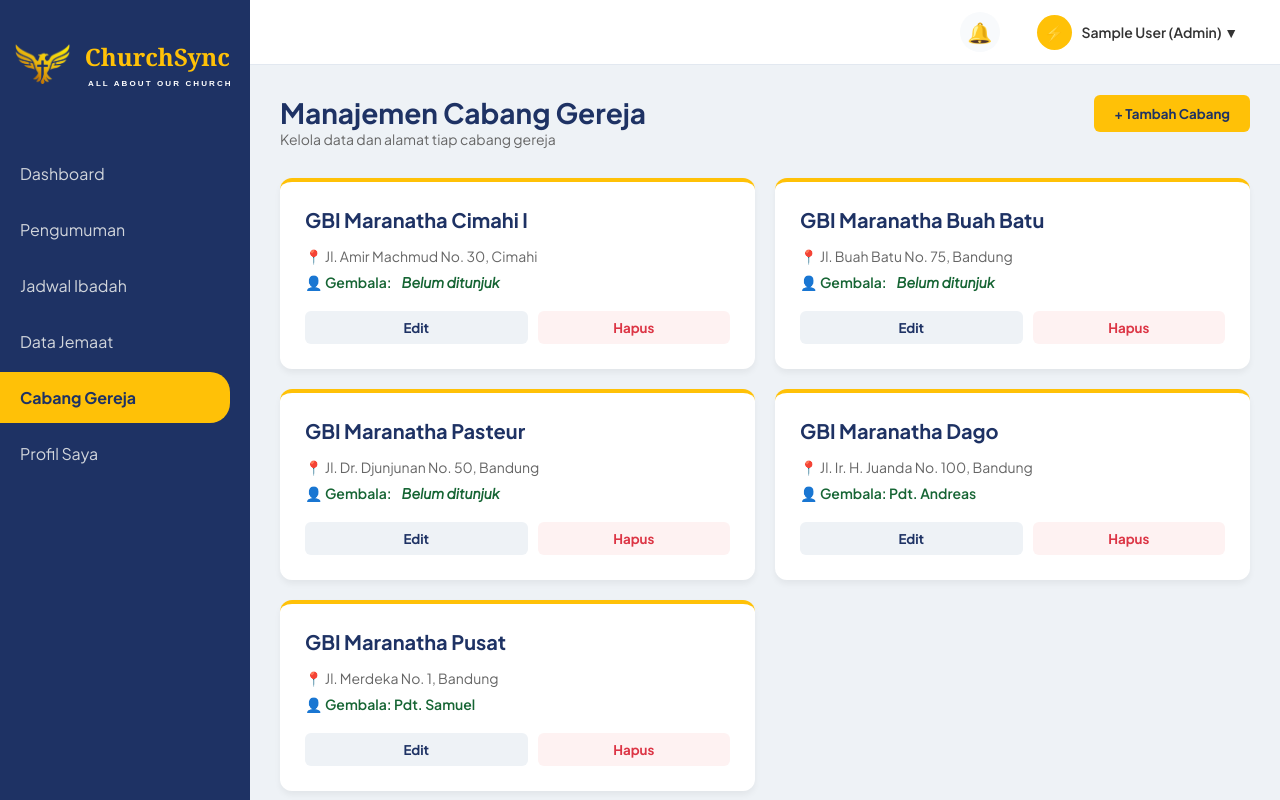
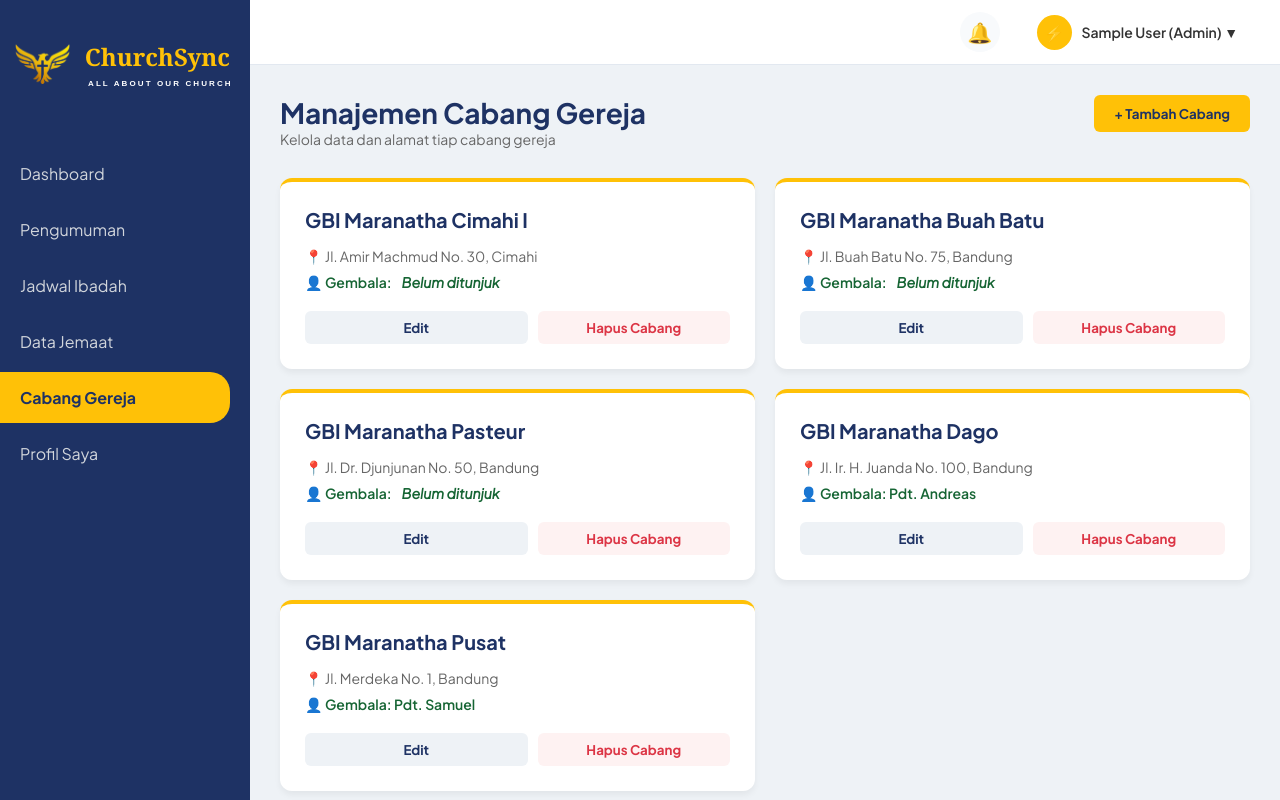
Before and after one commit to JustJoshL/Web-Programming, a PHP site: page /admin/cabang_admin.php in a window 1280 px wide. Run offline with PHP 8.4, Linux system fonts and the light colour scheme; the visitor is signed in with stand-in values (Sample User, id 1); data comes from the database, SQL or seed files in the repository; tables that the repository leaves empty hold one stand-in row (values such as "Sample post").

Commit message:
update cabang admin

```diff
--- a/pbl-churchsync/admin/cabang_admin.php
+++ b/pbl-churchsync/admin/cabang_admin.php
@@ -59,6 +59,37 @@ if ($_SERVER['REQUEST_METHOD'] == 'POST') {
             SET id_cabang='$id_cabang'
             WHERE id_jemaat='$id_gembala'
         ");
+        }
+
+        header("Location: cabang_admin.php");
+        exit;
+    } elseif ($aksi == 'hapus') {
+
+        $id_cabang = mysqli_real_escape_string($conn, $_POST['id_cabang']);
+
+        if (!empty($id_cabang)) {
+            mysqli_query($conn, "
+                UPDATE jemaat
+                SET id_cabang = NULL
+                WHERE id_cabang = '$id_cabang'
+            ");
+
+            mysqli_query($conn, "
+                DELETE FROM pendataan
+                WHERE id_pendataan IN (
+                    SELECT id_jadwal FROM jadwal_ibadah WHERE id_jadwal = '$id_cabang'
+                )
+            ");
+
+            mysqli_query($conn, "
+                DELETE FROM jadwal_ibadah
+                WHERE id_jadwal = '$id_cabang'
+            ");
+
+            mysqli_query($conn, "
+                DELETE FROM cabang_gereja
+                WHERE id_cabang='$id_cabang'
+            ");
         }
 
         header("Location: cabang_admin.php");
@@ -371,10 +402,10 @@ $query_gembala = mysqli_query($conn, "
                                     Edit
                                 </button>
 
-                                <form action="" method="POST" style="flex: 1;" onsubmit="return confirm('Apakah Anda yakin ingin menghapus cabang ini? Perhatian: Menghapus cabang akan menghapus jadwal ibadah yang terkait dengan cabang ini (Cascade).');">
-                                    <input type="hidden" name="id_cabang" value="<?= $row['id_cabang'] ?>">
-                                    <button type="submit" name="aksi" value="hapus" class="btn-delete" style="width: 100%;">Hapus</button>
-                                </form>
+                            <form action="" method="POST" style="flex: 1;" onsubmit="return confirm('PERINGATAN KERAS!\n\nApakah Anda yakin ingin menghapus Cabang ini?\nTindakan ini TIDAK DAPAT DIBATALKAN dan akan menghapus data berikut secara permanen:\n\n1. Seluruh Jadwal Ibadah di cabang ini\n2. Seluruh riwayat Laporan Ibadah pada jadwal tersebut\n3. Melepaskan ikatan Gembala Cabang yang bertugas\n\nTetap lanjutkan menghapus?');">
+                                <input type="hidden" name="id_cabang" value="<?= $row['id_cabang'] ?>">
+                                <button type="submit" name="aksi" value="hapus" class="btn-delete" style="width: 100%;">Hapus Cabang</button>
+                            </form>
                             </div>
                         </div>
                 <?php
```
